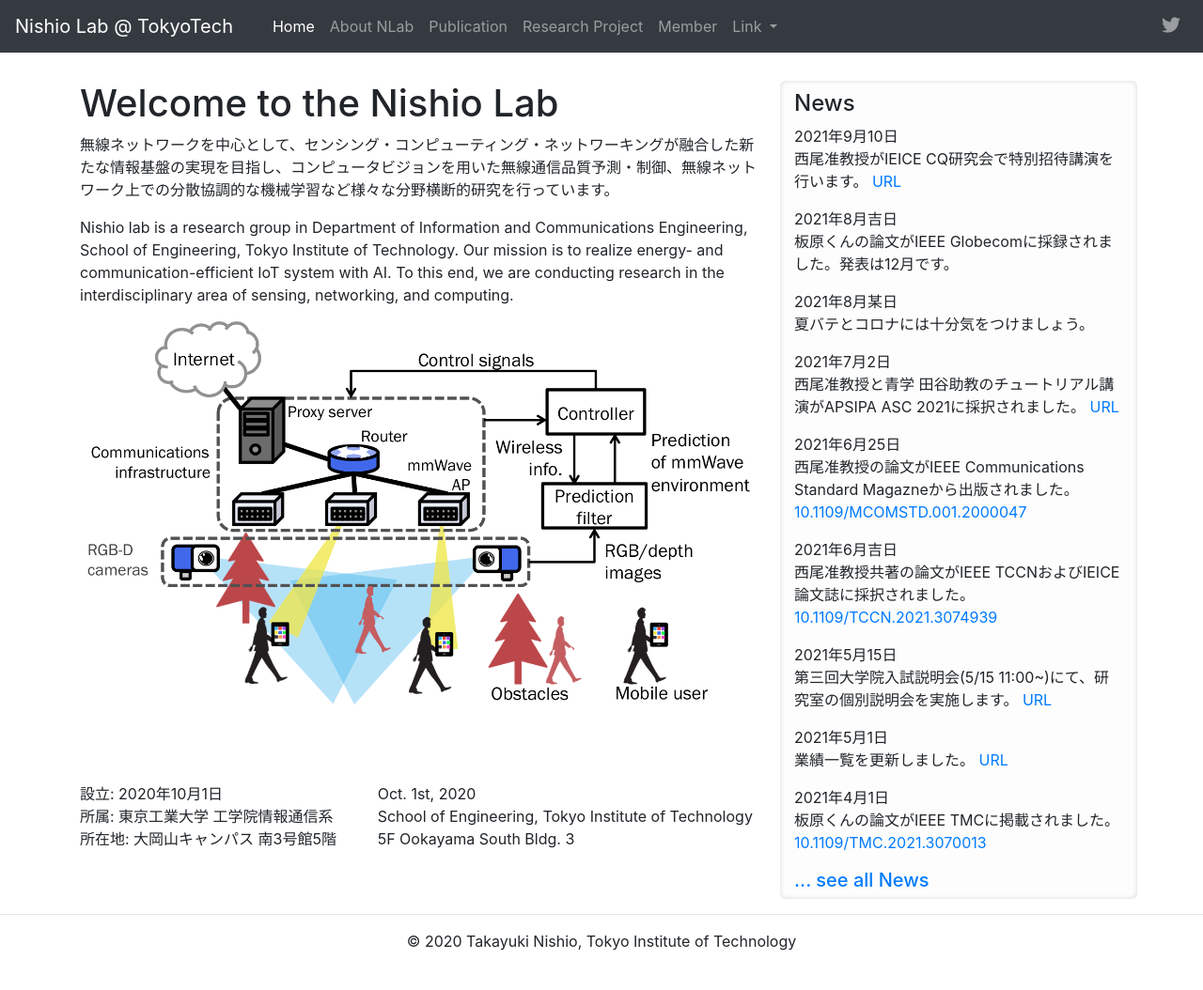
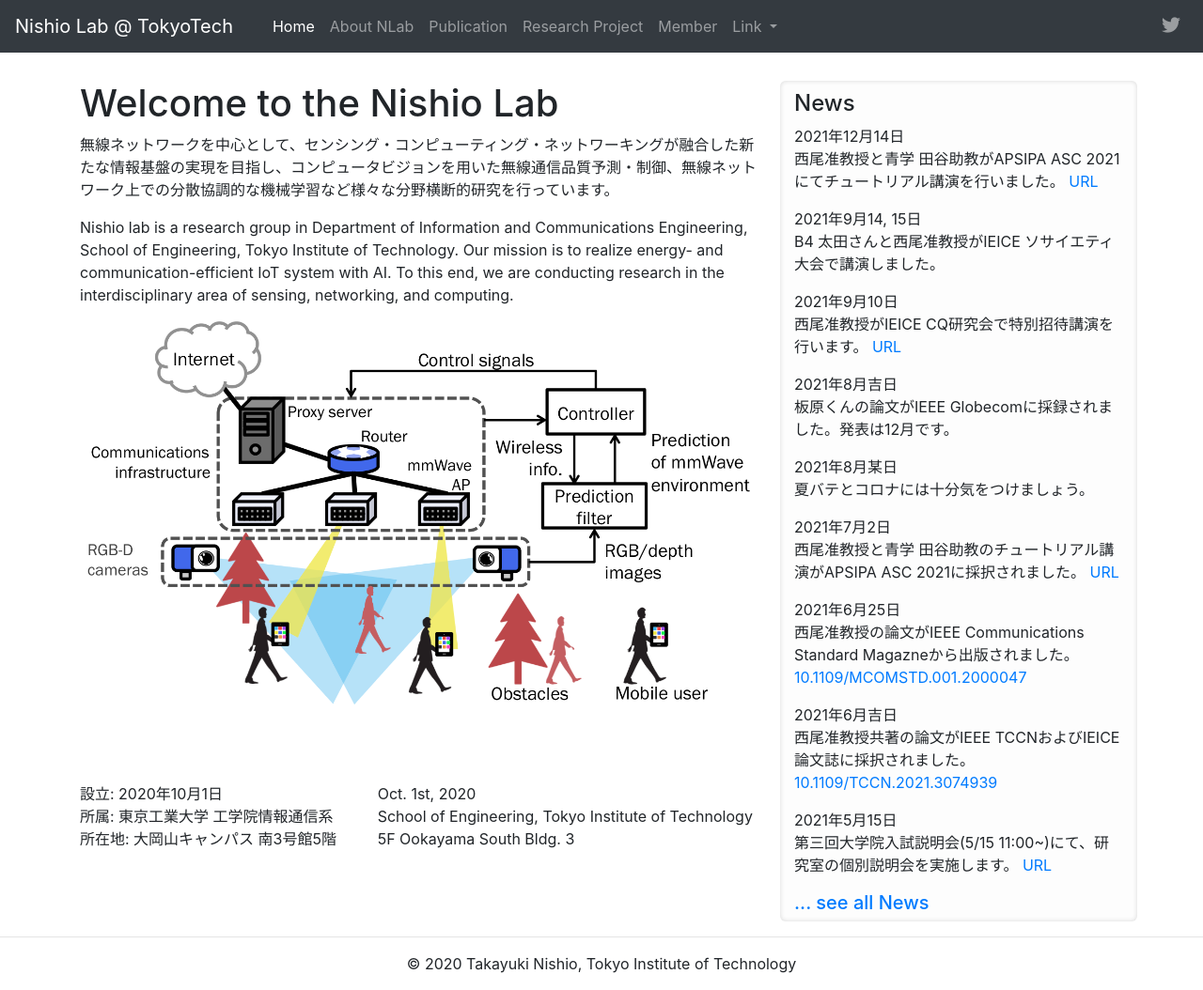
Before and after one commit to nishio-laboratory/nishio-laboratory.github.io, a Jekyll site: the page built from index.md, in a window 1280 px wide and 1054 px high. Shown: the whole window at 94% size. Built offline with Jekyll 4.4.1, drawn with Linux system fonts in a browser that asks for light colours; nearby versions of some CDN libraries.

```diff
--- a/_data/navi.yml
+++ b/_data/navi.yml
@@ -1,7 +1,7 @@
 - name: Home
   link: /
 - name: About NLab
-  link: /research
+  link: /about
 - name: Publication
   link: /publications
 - name: Research Project
--- a/_data/news.yml
+++ b/_data/news.yml
@@ -1,6 +1,13 @@
 # 論文にはdoi、学会発表はあればdoi、なければプログラム等のurlを記載する
 #
 #
+- date: 2021年12月14日
+  headline: 西尾准教授と青学 田谷助教がAPSIPA ASC 2021にてチュートリアル講演を行いました。
+  url: https://www.apsipa2021.org/tutorial.html
+
+- date: 2021年9月14, 15日
+  headline: B4 太田さんと西尾准教授がIEICE ソサイエティ大会で講演しました。
+  url:
 - date: 2021年9月10日
   headline: 西尾准教授がIEICE CQ研究会で特別招待講演を行います。
   url: https://www.ieice.org/ken/program/index.php?tgs_regid=517c66a2cc42b6df17be44122b5d3fdd44ab19145301e8b282aaded1cf97861c&tgid=IEICE-CQ
```
